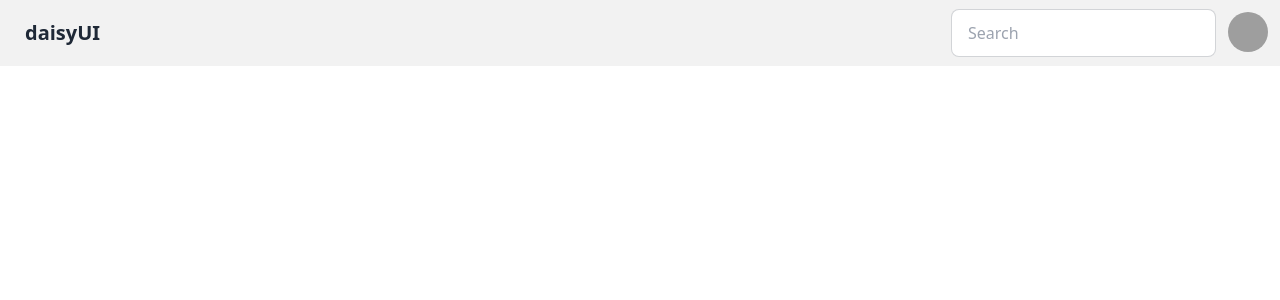
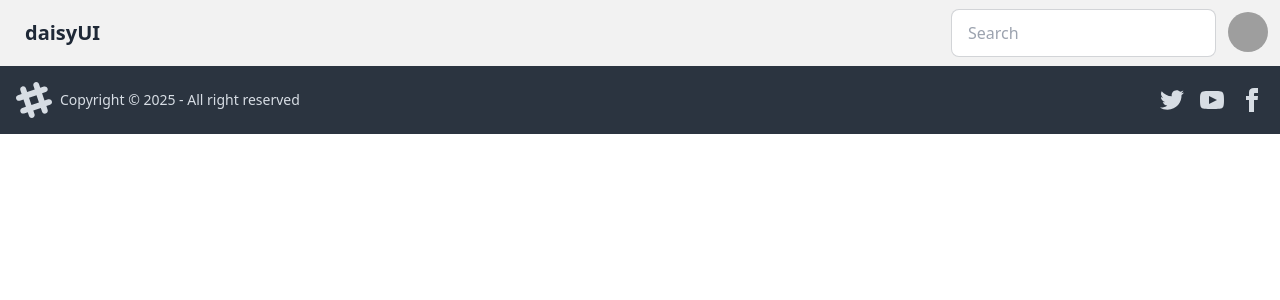
Before and after one commit to mh-shihan/react-core-concepts-recap, a React (Vite) app: page / in a window 1280 px wide. Shown: the top 300 px of the page. Built offline with nearby package versions, Linux system fonts and the light colour scheme; grey boxes are pictures that could not be loaded.

Commit message:
Add footer

```diff
--- a/src/App.jsx
+++ b/src/App.jsx
@@ -1,12 +1,13 @@
+import Footer from "./components/footer/Footer";
 import Navbar from "./components/navbar/Navbar";
 
 function App() {
   return (
     <>
       <body>
-        <header>
-          <Navbar></Navbar>
-        </header>
+        <Navbar></Navbar>
+
+        <Footer></Footer>
       </body>
     </>
   );
--- /dev/null
+++ b/src/components/footer/Footer.jsx
@@ -0,0 +1,57 @@
+const Footer = () => {
+  return (
+    <footer className="footer bg-neutral text-neutral-content items-center p-4">
+      <aside className="grid-flow-col items-center">
+        <svg
+          width="36"
+          height="36"
+          viewBox="0 0 24 24"
+          xmlns="http://www.w3.org/2000/svg"
+          fillRule="evenodd"
+          clipRule="evenodd"
+          className="fill-current"
+        >
+          <path d="M22.672 15.226l-2.432.811.841 2.515c.33 1.019-.209 2.127-1.23 2.456-1.15.325-2.148-.321-2.463-1.226l-.84-2.518-5.013 1.677.84 2.517c.391 1.203-.434 2.542-1.831 2.542-.88 0-1.601-.564-1.86-1.314l-.842-2.516-2.431.809c-1.135.328-2.145-.317-2.463-1.229-.329-1.018.211-2.127 1.231-2.456l2.432-.809-1.621-4.823-2.432.808c-1.355.384-2.558-.59-2.558-1.839 0-.817.509-1.582 1.327-1.846l2.433-.809-.842-2.515c-.33-1.02.211-2.129 1.232-2.458 1.02-.329 2.13.209 2.461 1.229l.842 2.515 5.011-1.677-.839-2.517c-.403-1.238.484-2.553 1.843-2.553.819 0 1.585.509 1.85 1.326l.841 2.517 2.431-.81c1.02-.33 2.131.211 2.461 1.229.332 1.018-.21 2.126-1.23 2.456l-2.433.809 1.622 4.823 2.433-.809c1.242-.401 2.557.484 2.557 1.838 0 .819-.51 1.583-1.328 1.847m-8.992-6.428l-5.01 1.675 1.619 4.828 5.011-1.674-1.62-4.829z"></path>
+        </svg>
+        <p>Copyright © {new Date().getFullYear()} - All right reserved</p>
+      </aside>
+      <nav className="grid-flow-col gap-4 md:place-self-center md:justify-self-end">
+        <a>
+          <svg
+            xmlns="http://www.w3.org/2000/svg"
+            width="24"
+            height="24"
+            viewBox="0 0 24 24"
+            className="fill-current"
+          >
+            <path d="M24 4.557c-.883.392-1.832.656-2.828.775 1.017-.609 1.798-1.574 2.165-2.724-.951.564-2.005.974-3.127 1.195-.897-.957-2.178-1.555-3.594-1.555-3.179 0-5.515 2.966-4.797 6.045-4.091-.205-7.719-2.165-10.148-5.144-1.29 2.213-.669 5.108 1.523 6.574-.806-.026-1.566-.247-2.229-.616-.054 2.281 1.581 4.415 3.949 4.89-.693.188-1.452.232-2.224.084.626 1.956 2.444 3.379 4.6 3.419-2.07 1.623-4.678 2.348-7.29 2.04 2.179 1.397 4.768 2.212 7.548 2.212 9.142 0 14.307-7.721 13.995-14.646.962-.695 1.797-1.562 2.457-2.549z"></path>
+          </svg>
+        </a>
+        <a>
+          <svg
+            xmlns="http://www.w3.org/2000/svg"
+            width="24"
+            height="24"
+            viewBox="0 0 24 24"
+            className="fill-current"
+          >
+            <path d="M19.615 3.184c-3.604-.246-11.631-.245-15.23 0-3.897.266-4.356 2.62-4.385 8.816.029 6.185.484 8.549 4.385 8.816 3.6.245 11.626.246 15.23 0 3.897-.266 4.356-2.62 4.385-8.816-.029-6.185-.484-8.549-4.385-8.816zm-10.615 12.816v-8l8 3.993-8 4.007z"></path>
+          </svg>
+        </a>
+        <a>
+          <svg
+            xmlns="http://www.w3.org/2000/svg"
+            width="24"
+            height="24"
+            viewBox="0 0 24 24"
+            className="fill-current"
+          >
+            <path d="M9 8h-3v4h3v12h5v-12h3.642l.358-4h-4v-1.667c0-.955.192-1.333 1.115-1.333h2.885v-5h-3.808c-3.596 0-5.192 1.583-5.192 4.615v3.385z"></path>
+          </svg>
+        </a>
+      </nav>
+    </footer>
+  );
+};
+
+export default Footer;
```
